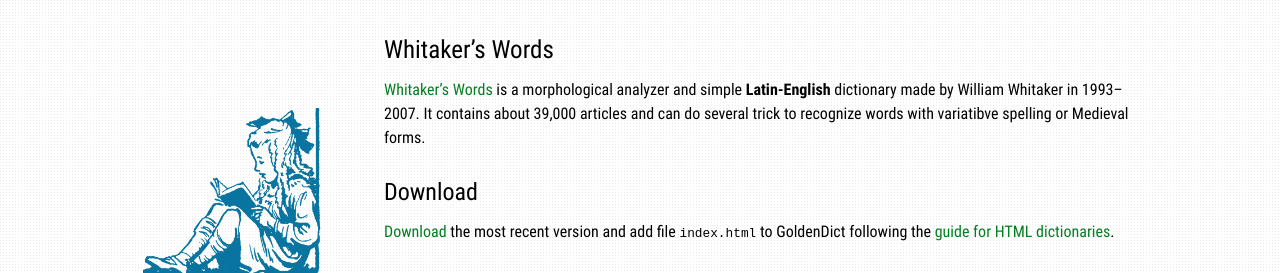
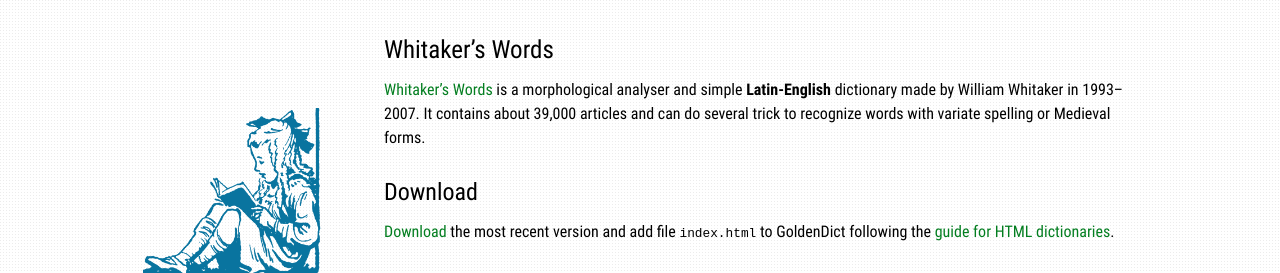
Before and after one commit to latin-dict/latin-dict.github.io, a Jekyll site: the page built from _online/Whitaker.md, in a window 1280 px wide. Shown: the top 273 px of the page. Built offline with Jekyll 4.4.1, drawn with Linux system fonts in a browser that asks for light colours.

Commit message:
Whitaker v1.1

```diff
--- a/_online/Whitaker.md
+++ b/_online/Whitaker.md
@@ -6,7 +6,7 @@
 ---
 # {{ page.title }}
 
-[{{ page.title }}]({{ page.website }}) is a morphological analyzer and simple **Latin-English** dictionary made by William Whitaker in 1993–2007. It contains about 39,000 articles and can do several trick to recognize words with variatibve spelling or Medieval forms.
+[{{ page.title }}]({{ page.website }}) is a morphological analyser and simple **Latin-English** dictionary made by William Whitaker in 1993–2007. It contains about 39,000 articles and can do several trick to recognize words with variate spelling or Medieval forms.
 
 
 ## Download
```
Also changed, not shown: _posts/2020-11-30-Whitaker.md (added, +15 -0 lines).
